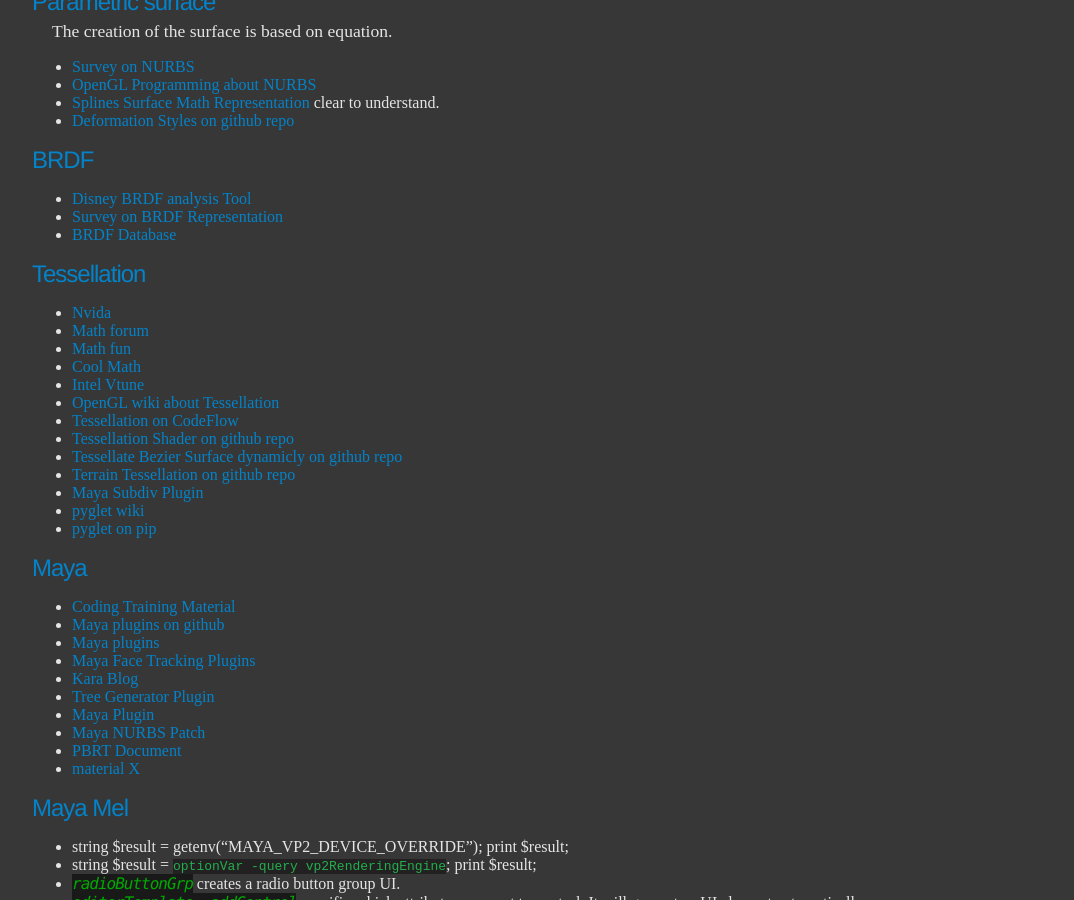
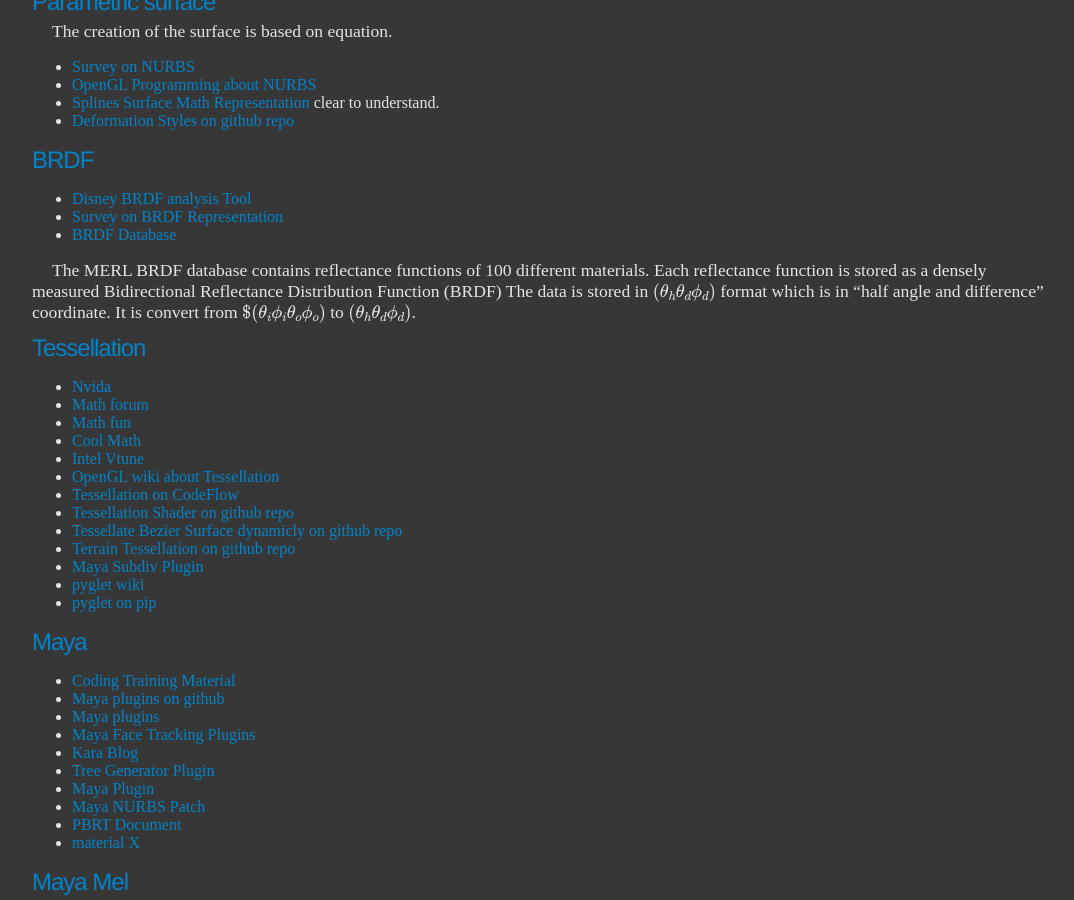
Before and after one commit to ychding11/ychding11.github.io, a Jekyll site: the page built from _posts/2015-03-23-Graphics-Resources.md, in a window 1280 px wide and 900 px high, scrolled down 1297 px. Shown: the whole window, without its empty margins (96-1170 px from the left). Built offline with Jekyll 4.4.1, drawn with Linux system fonts in a browser that asks for light colours; formulas are drawn with MathJax 3.

Commit message:
testing.

```diff
--- a/_posts/2015-03-23-Graphics-Resources.md
+++ b/_posts/2015-03-23-Graphics-Resources.md
@@ -88,6 +88,12 @@
 - [Survey on BRDF Representation](http://www.cs.princeton.edu/~smr/cs348c-97/surveypaper.html)
 - [BRDF Database](http://people.csail.mit.edu/wojciech/BRDFDatabase/)
 
+The MERL BRDF database contains reflectance functions of 100 different materials.
+Each reflectance function is stored as a densely measured Bidirectional Reflectance Distribution Function (BRDF)
+The data is stored in $$ (\theta_h \theta_d \phi_d) $$ format which is in "half angle and difference" coordinate.
+It is convert from $$ $(\theta_i \phi_i \theta_o \phi_o)$$ to $$ (\theta_h \theta_d \phi_d) $$.
+
+
 ## Tessellation
 
 - [Nvida](http://www.nvidia.com/object/tessellation.html)
```
